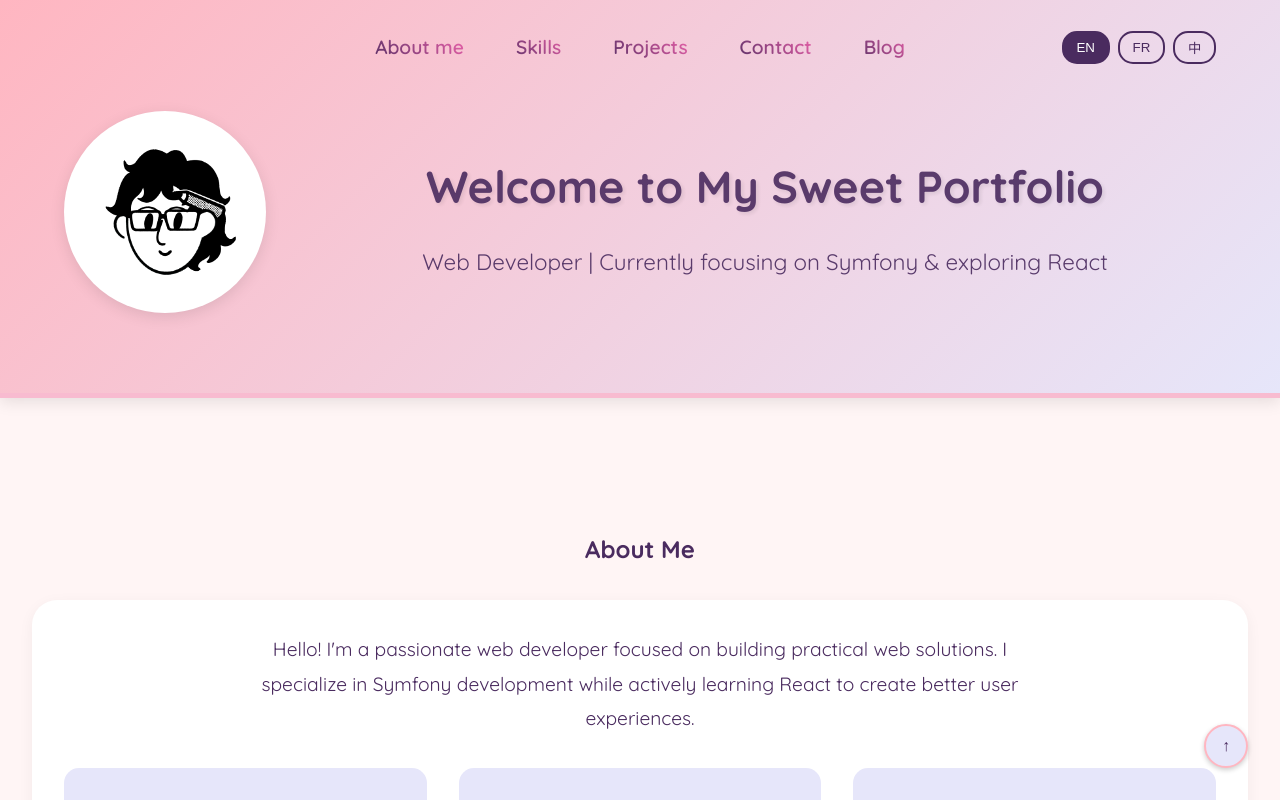
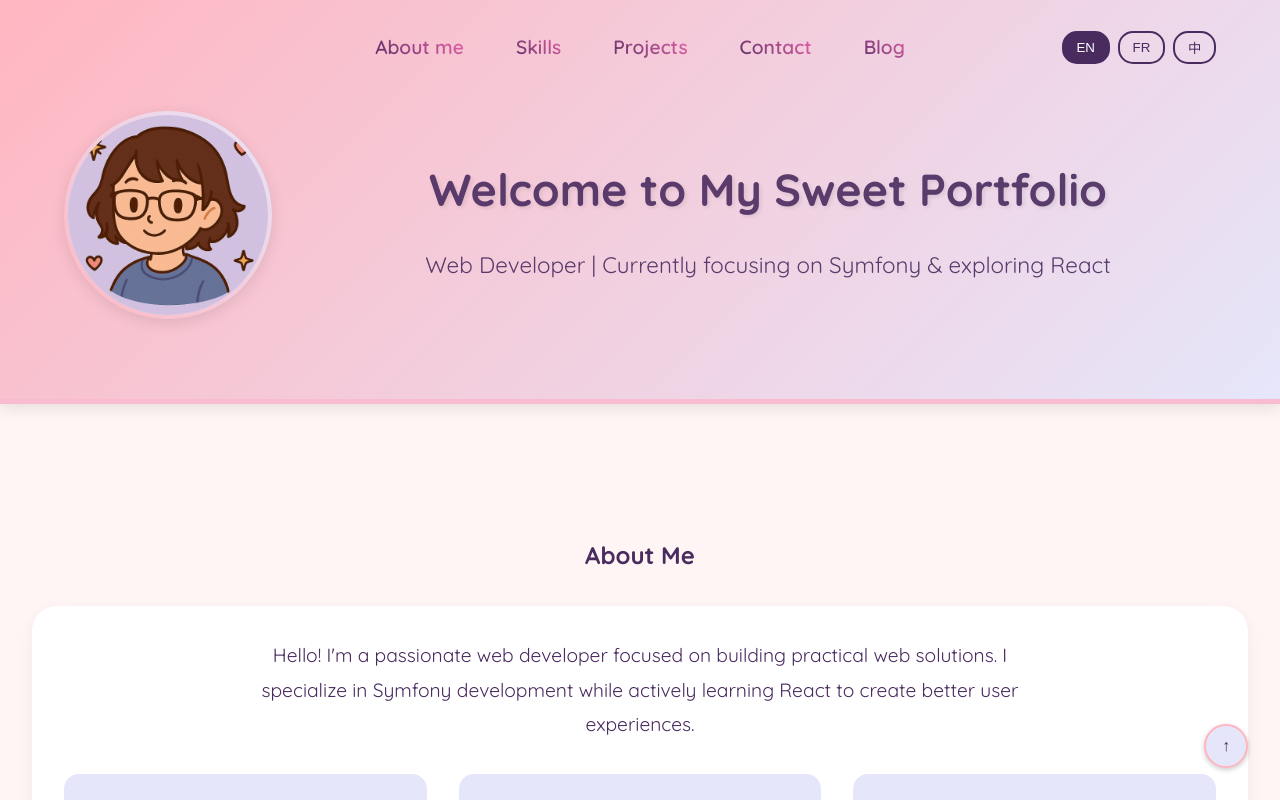
Before and after one commit to sznzn/sznzn.github.io, a React (Vite) app: page / in a window 1280 px wide. Shown: the top 800 px of the page. Built offline with nearby package versions, Linux system fonts and the light colour scheme.

Commit message:
头像动画完成

```diff
--- a/src/components/Header/Profile.jsx
+++ b/src/components/Header/Profile.jsx
@@ -7,7 +7,7 @@ const Profile = () => {
     return (
         <div className="profile-section">
             <div className="profile-image">
-                <img src="images/my-photo.png" alt="My Photo"/>
+                <img src="images/lovely.png" alt="My Photo"/>
             </div>
             <div class="profile-text">
                 <h1>{currentLang === 'en' ? 'Welcome to My Sweet Portfolio' :
--- a/src/components/Header/style.css
+++ b/src/components/Header/style.css
@@ -249,59 +249,78 @@ header {
     height: 200px;
     border-radius: 50%;
     overflow: visible;
-    /* border: 3px solid var(--pink); */
     box-shadow: 0 4px 15px rgba(0,0,0,0.1);
-    transition: transform 0.3s ease;
-    background-color: white;
+    transition: all 0.5s ease;
+    background-color: #E6E6FA;
     display: flex;
     align-items: center;
     justify-content: center;
     padding: 1px;
     flex-shrink: 0;
+    cursor: pointer;
+    border: 3px solid transparent;
+    background-image: linear-gradient(#E6E6FA, #E6E6FA),
+                    linear-gradient(45deg, var(--pink), var(--lavender));
+    background-origin: border-box;
+    background-clip: content-box, border-box;
+    z-index: 1;  /* 确保图片在光晕上面 */
+}
+
+.profile-image img {
+    width: 100%;
+    height: 100%;
+    object-fit: cover;  /* 改为 cover 以更好地填充圆形 */
+    border-radius: 50%;
+    background-color: transparent;  /* 移除白色背景 */
+    filter: none;  /* 移除对比度滤镜 */
+    transition: transform 0.8s ease-out;
+    transform: rotate(0deg);
+}
+
+.profile-image:hover {
+    box-shadow: 0 6px 20px rgba(0,0,0,0.15);
+    background-image: linear-gradient(#E6E6FA, #E6E6FA),
+                    linear-gradient(180deg, var(--lavender), var(--pink));
+
+}
+
+
+
+.profile-image:hover img {
+    transform: rotate(360deg);
 }
 
 .profile-image::before {
     content: '';
     position: absolute;
-    top: -2px;
-    left: -2px;
-    right: -2px;
-    bottom: -2px;
-
+    top: -15px;
+    left: -15px;
+    right: -15px;
+    bottom: -15px;
     border-radius: 50%;
-    border: 1px solid transparent;
     background: linear-gradient(
         45deg,
-        #4A2B5F,  /* 深紫色 */
-        #FF69B4,  /* 亮粉色 */
-        #4A2B5F,  /* 深紫色 */
-        #FF69B4,  /* 亮粉色 */
-        #4A2B5F   /* 深紫色 */
-        );
-
-    z-index: -1;
-    /* background-size: 400% 400%; */
-    animation: rotate 4s linear infinite;
+        #E6E6FA,  /* 薰衣草色 */
+        #D8BFD8,  /* 蓟色 */
+        #DDA0DD,  /* 梅红色 */
+        #E6E6FA   /* 薰衣草色 */
+    );
+    z-index: -2;
+    filter: blur(15px);
+    box-shadow: 0 0 30px #E6E6FA,
+                0 0 60px #D8BFD8,
+                0 0 90px #DDA0DD;
     opacity: 0;
     transition: opacity 0.3s ease;
-}
-.profile-image:hover {
-    transform: scale(1.05) rotate(5deg);
-    box-shadow: 0 6px 20px rgba(0,0,0,0.15);
 }
 
 .profile-image:hover::before {
     opacity: 1;
+    animation: glowEffect 2s ease-in-out infinite;
 }
 
-.profile-image img {
-    width: 98%;
-    height: 98%;
-    object-fit: contain;
-    filter: contrast(1.1);
-    border-radius: 50%;
-    background-color: white;
-}
+
+
 
 /* 头像结束 */
 .profile-text {
--- a/src/styles/utils/animations.css
+++ b/src/styles/utils/animations.css
@@ -107,3 +107,27 @@
         background: linear-gradient(90deg, var(--pink), var(--lavender));
     }
 }
+
+@keyframes glowEffect {
+    0% {
+        filter: blur(15px);
+        box-shadow: 0 0 30px #E6E6FA,
+                    0 0 60px #D8BFD8,
+                    0 0 90px #DDA0DD;
+        transform: scale(0.9);
+    }
+    50% {
+        filter: blur(25px);
+        box-shadow: 0 0 50px #E6E6FA,
+                    0 0 100px #D8BFD8,
+                    0 0 150px #DDA0DD;
+        transform: scale(1.1);
+    }
+    100% {
+        filter: blur(15px);
+        box-shadow: 0 0 30px #E6E6FA,
+                    0 0 60px #D8BFD8,
+                    0 0 90px #DDA0DD;
+        transform: scale(0.9);
+    }
+}
```
Also changed, not shown: src/styles/global.css (+63 -0 lines), public/images/lovely.png (added).
